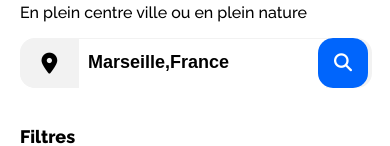
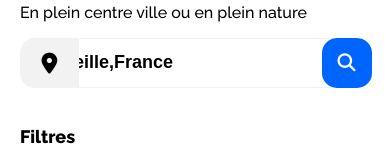
Before and after one commit to Cardoso2707/Booki, a plain HTML site: page index.html in a window 390 px wide. Shown: the part 215-361 px from the top of the page. Drawn offline with Linux system fonts and the light colour scheme.

Commit message:
commit name

```diff
--- a/css/responsive_mobile.css
+++ b/css/responsive_mobile.css
@@ -53,17 +53,16 @@ nav li:hover
 
 form
 {
-    width: 72%;
+    width: 85%;
     position: relative;
-    left: 56px;
     z-index: 0;
 }
 
 input
 {
     background-color: white;
-    width: 250px;
-    height: 49px;
+    width: 325px;
+    height: 48px;
 }
 
 
@@ -80,7 +79,6 @@ input
     width: 50px;
     border-radius: 15px;
     position: relative;
-    left: 50px;
 }
 
 .search_desktop
@@ -99,6 +97,7 @@ input
 
 .recherche
 {
+    justify-content: space-between;
     padding-top: 0px;
     margin-top: 0px;
     background-color: #f2f2f2;
```
